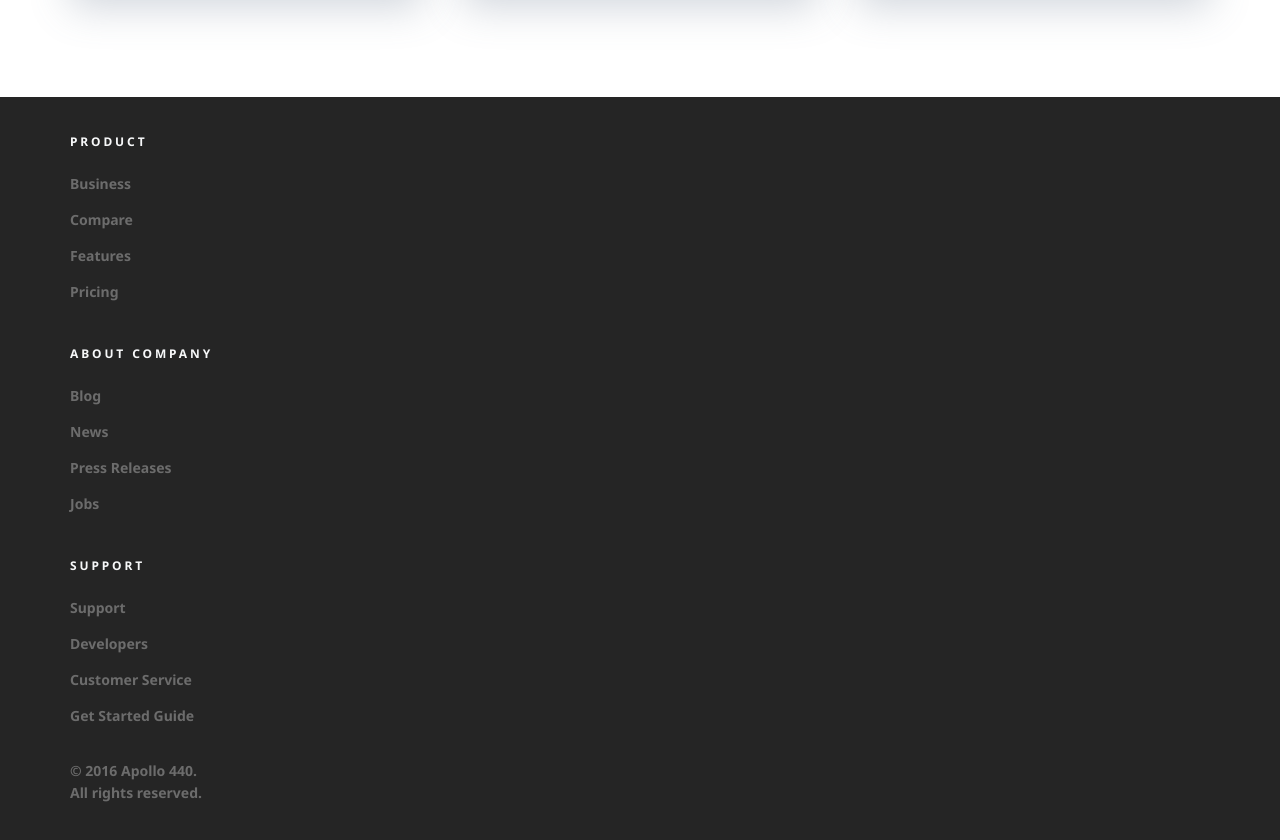
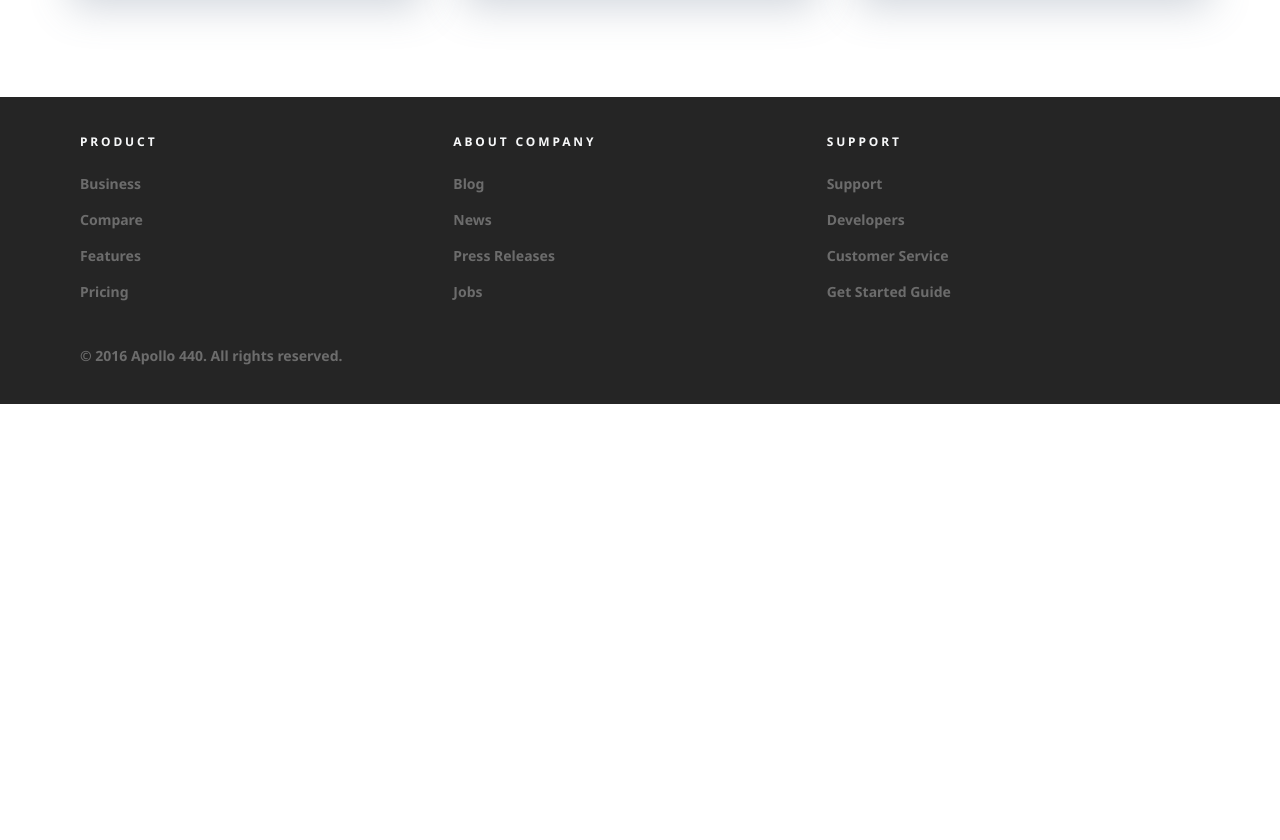
Before and after one commit to enterkvas/dz_10_Apollo_grid, a plain HTML site: page index.html in a window 1280 px wide. Shown: the part 2551-3391 px from the top of the page. After the commit the page ends 2955 px from the top, so only its background shows below. Drawn offline with nearby package versions, Linux system fonts and the light colour scheme; a web font is replaced by a local one.

Commit message:
The block footer 768 is ready

```diff
--- a/css/sections/footer.css
+++ b/css/sections/footer.css
@@ -32,3 +32,22 @@
 	font-weight: 700;
 	color: #6c6c6c;
 }
+/* ------------ 768 -------------- */
+@media (min-width: 768px) {
+   .footer__container {
+      padding-left: 25px;
+      padding-right: 25px;
+   }
+   .footer__row {
+      display: grid;
+      grid-template-columns: repeat(3, 1fr);
+   }
+   .copyright {
+      width: 100%;
+      margin-top: 20px;
+      font-size: var(--fz);
+      line-height: 1.57;
+      font-weight: 700;
+      color: #6c6c6c;
+   }
+}
```
